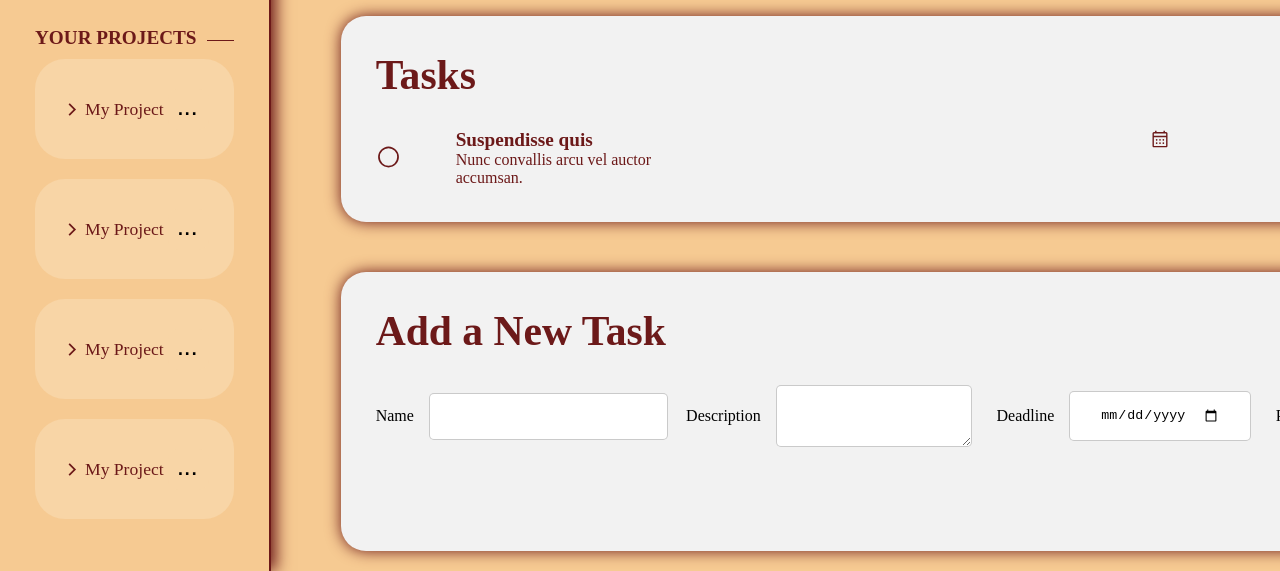
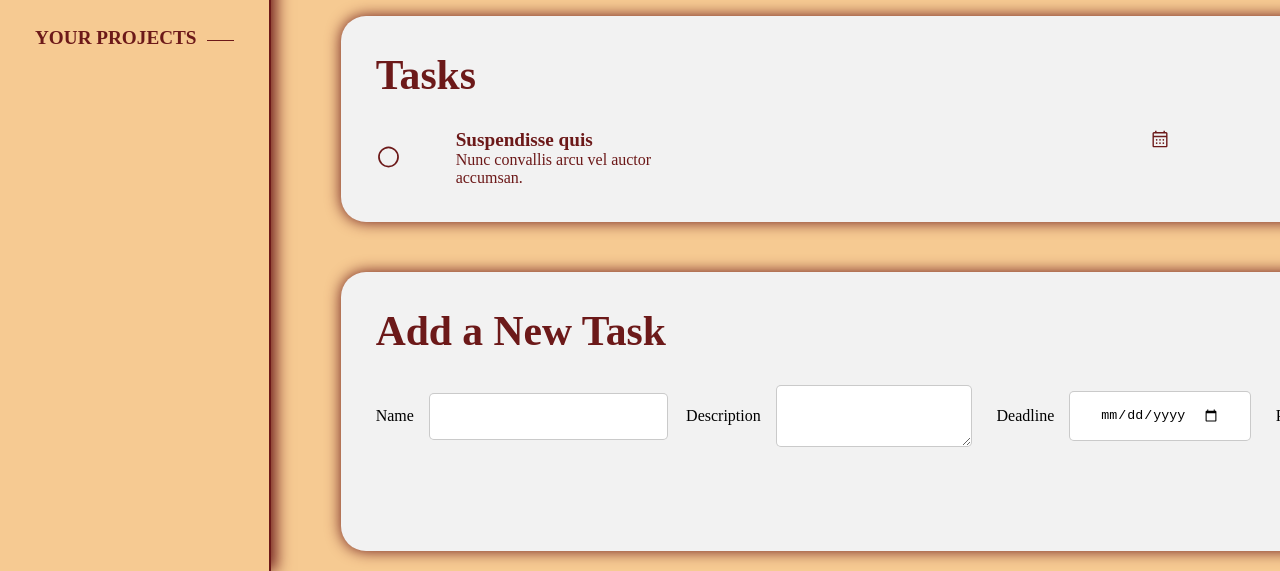
Before and after one commit to AL2-D2/todo-list, a website built with webpack: page src/index.html in a window 1280 px wide. Shown: the part 241-812 px from the top of the page. Built offline with nearby package versions, Linux system fonts and the light colour scheme.

Commit message:
removed placeholder projects from sidebar projects container.

```diff
--- a/src/index.html
+++ b/src/index.html
@@ -19,36 +19,7 @@
 
         <div class="sidebar-bottom">
             <h2>YOUR PROJECTS</h2>
-            <div class="projects-container">
-                <div class="project">
-                    <div>
-                        <img class="project-list-marker" src="assets/project-list-marker.svg">
-                        <p class="project-name">My Project</p>
-                    </div>
-                    <button class="project-edit-btn">...</button>
-                </div>
-                <div class="project">
-                    <div>
-                        <img class="project-list-marker" src="assets/project-list-marker.svg">
-                        <p class="project-name">My Project</p>
-                    </div>
-                    <button class="project-edit-btn">...</button>
-                </div>
-                <div class="project">
-                    <div>
-                        <img class="project-list-marker" src="assets/project-list-marker.svg">
-                        <p class="project-name">My Project</p>
-                    </div>
-                    <button class="project-edit-btn">...</button>
-                </div>
-                <div class="project">
-                    <div>
-                        <img class="project-list-marker" src="assets/project-list-marker.svg">
-                        <p class="project-name">My Project</p>
-                    </div>
-                    <button class="project-edit-btn">...</button>
-                </div>
-            </div>
+            <div class="projects-container"></div>
         </div>
     </div>
 
```
